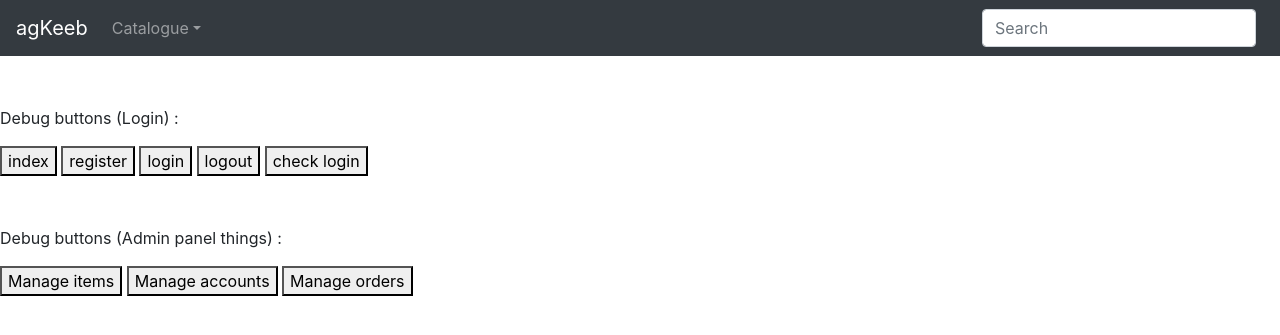
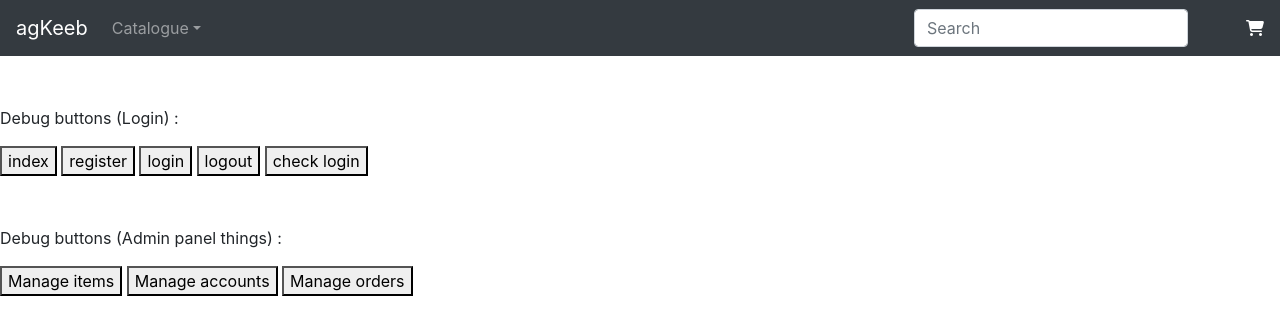
Before and after one commit to resal1510/agKeeb, a PHP site: page /index.php in a window 1280 px wide. Shown: the top 335 px of the page. Run offline with PHP 8.4, Linux system fonts and the light colour scheme; some libraries are stand-ins or nearby versions.

Commit message:
added a cart icon (but now its the old header)
so i don't think we will use it anymore

```diff
--- a/header.php
+++ b/header.php
@@ -40,5 +40,8 @@
           <input class="form-control mr-sm-2" type="text" placeholder="Search" aria-label="Search">
         </div>
       </form>
+      <div class="" style="color:white;margin-left:50px;">
+        <i class="fas fa-shopping-cart"></i>
+      </div>
     </div>
   </nav>
```
